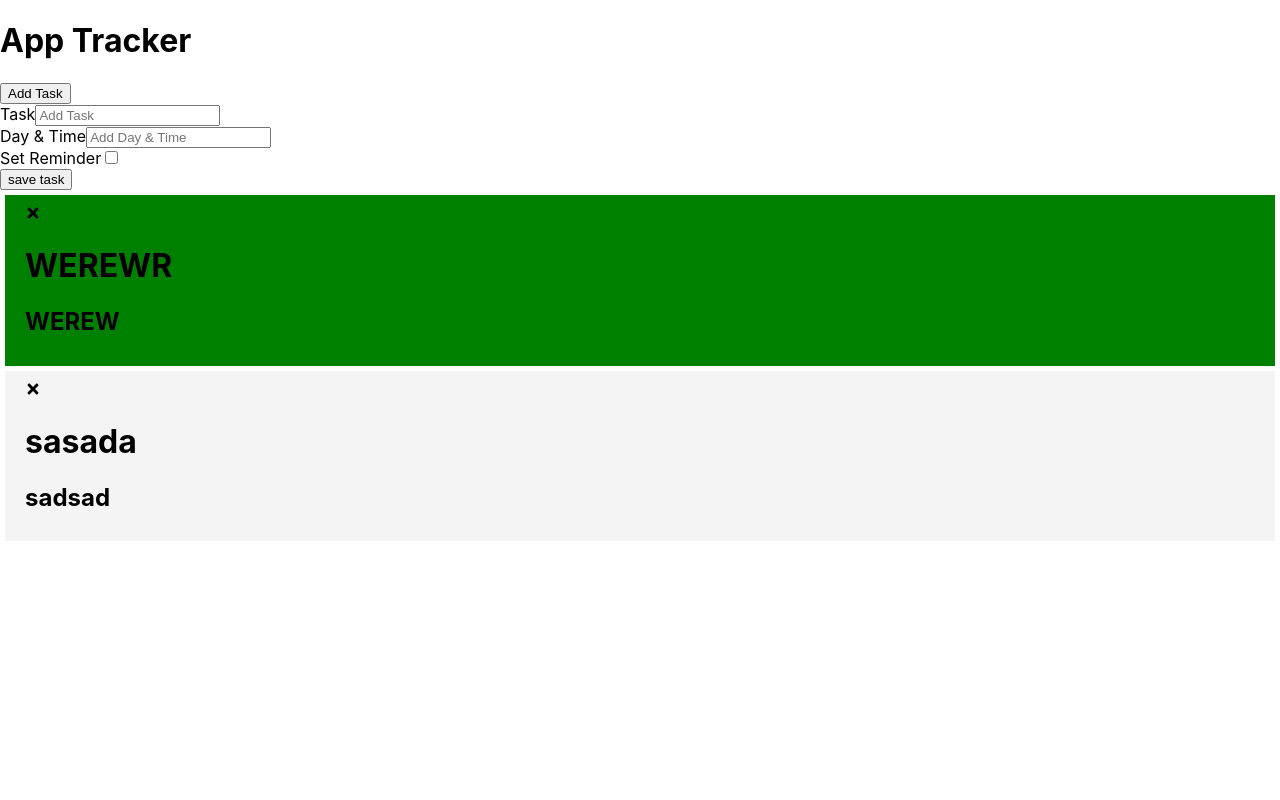
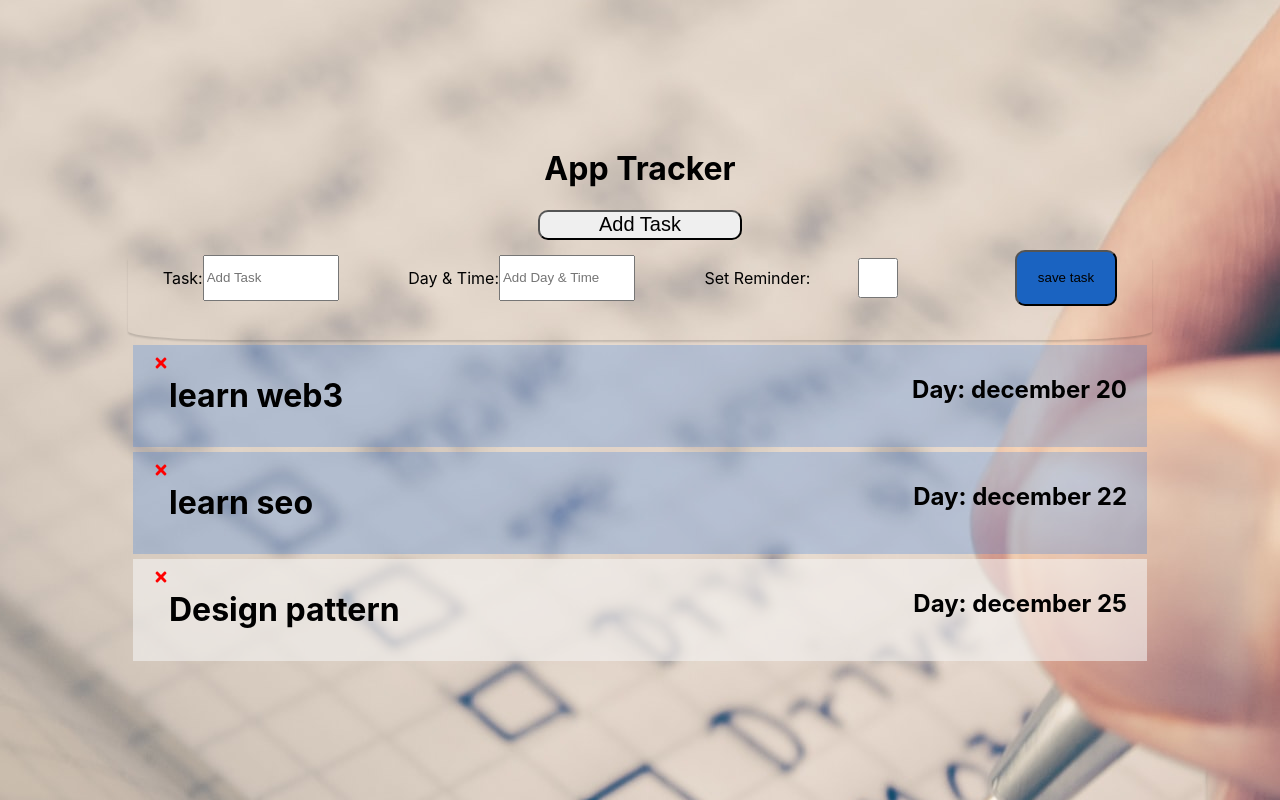
Before and after one commit to majdaleid/simple_Tasks_management, a React (Create React App) app: page / in a window 1280 px wide. Built offline with nearby package versions, Linux system fonts and the light colour scheme; data requests are answered from the project's data file.

Commit message:
toggle Add Task button + simple css

```diff
--- a/db.json
+++ b/db.json
@@ -1,16 +1,22 @@
 {
   "tasks": [
     {
-      "text": "WEREWR",
-      "day": "WEREW",
+      "text": "learn web3",
+      "day": "december 20",
       "reminder": true,
-      "id": 3
+      "id": 5
     },
     {
-      "text": "sasada",
-      "day": "sadsad",
+      "text": "learn seo",
+      "day": "december 22",
+      "reminder": true,
+      "id": 6
+    },
+    {
+      "text": "Design pattern",
+      "day": "december 25",
       "reminder": false,
-      "id": 4
+      "id": 7
     }
   ]
 }
--- a/src/App.js
+++ b/src/App.js
@@ -26,6 +26,7 @@ export default function App() {
 ]
 */
 const [tasks,setTasks]=React.useState([])
+const [showAddTask,setShowAddTask]=React.useState(true)
 
 React.useEffect(()=>{
 
@@ -120,10 +121,14 @@ const addTasktoServer=async(task)=>{
   setTasks([...tasks,json])
 }
 
+function toggleShowAddTask(){
+  setShowAddTask(prevState=>!prevState)
+}
+
   return (
     <div>
-<Header title={"App Tracker"}/>
-    <AddTask  Add={addTask}/>
+<Header title={"App Tracker"} showAddTask={showAddTask} toggleShowAddTask={toggleShowAddTask}/>
+    {showAddTask && <AddTask  Add={addTask} />}
     {tasks.length>0 ? <Tasks  Tasks={tasks} deleteTask={deleteTask} ToggleColor={ToggleColor}/>:"No Tasks" }
     </div>
 
--- a/src/components/AddTask.js
+++ b/src/components/AddTask.js
@@ -17,26 +17,26 @@ setDay('')
 setReminder(false)
 }
   return (
-    <form onSubmit={onSubmit}>
+    <form onSubmit={onSubmit} className="form">
         <div>
             <label>
-                Task
+                Task:
             </label>
             <input type="text" placeholder='Add Task' value={text} onChange={(e)=>setText(e.target.value)}></input>
         </div>
         <div>
             <label>
-             Day & Time
+             Day & Time:
             </label>
             <input type="text" placeholder='Add Day & Time' value={day} onChange={(e)=>setDay(e.target.value)}></input>
         </div>
         <div>
             <label>
-                Set Reminder
+                Set Reminder:
             </label>
             <input type="checkbox" value={reminder} checked={reminder} onChange={(e)=>setReminder(e.currentTarget.checked)}></input>
         </div>
-        <input type="submit" value="save task" />
+        <input type="submit" value="save task" className="save-task"/>
     </form>
 
   )
--- a/src/components/Header.js
+++ b/src/components/Header.js
@@ -4,7 +4,7 @@ export default function Header(props) {
   return (
    <header>
  <h1>{props.title}</h1>
- <button>Add Task</button>
+ <button className='AddTaskButton' onClick={()=>props.toggleShowAddTask()}>{props.showAddTask?"Add Task":"close"}</button>
    </header>
   )
 }
--- a/src/components/Task.js
+++ b/src/components/Task.js
@@ -3,9 +3,9 @@ import { FaTimes } from 'react-icons/fa'
 export default function Task(props) {
   return (
     <div className={`task ${props.task.reminder?"reminder":""}`} onDoubleClick={()=>props.ToggleColor(props.task.id)}>
-        <FaTimes onClick={()=>props.deleteTask(props.task.id)}/>
+        <div><FaTimes onClick={()=>props.deleteTask(props.task.id)} style={{color:"red"}}/></div>
         <h1>{props.task.text}</h1>
-        <h2>{props.task.day}</h2>
+        <h2>{`Day: ${props.task.day}`}</h2>
     </div>
   )
 }
--- a/src/index.css
+++ b/src/index.css
@@ -5,6 +5,8 @@ body {
     sans-serif;
   -webkit-font-smoothing: antialiased;
   -moz-osx-font-smoothing: grayscale;
+  padding:10%;
+  background:lightblue url(../public/toDoList.jpg) no-repeat fixed center;
 }
 
 code {
@@ -12,16 +14,24 @@ code {
     monospace;
 }
 
-
+header h1 {
+  text-align: center;
+}
 .task {
-  background: #f4f4f4;
+  background: #f4f4f491;
   margin: 5px;
   padding: 10px 20px;
   cursor: pointer;
+  display:flex;
+}
+
+
+.task > h1{
+  flex-grow: 1;
 }
 
 .task.reminder {
-  background:  green;
+  background:  rgba(42, 122, 226, 0.25)
 }
 
 .task h3 {
@@ -29,3 +39,50 @@ code {
   align-items: center;
   justify-content: space-between;
 }
+
+.form{
+  display: flex;
+  align-items: center;
+  justify-content: space-around;
+  padding-bottom: 34px;
+  box-shadow: 0px 2px 2px rgba(0, 0, 0, 0.15);
+
+  border-radius: 10%;
+  margin-top:10px;
+
+
+}
+
+.form div {
+  display: flex;
+  justify-content: center;
+  align-items: center;
+}
+button{
+  display:flex;
+  margin:auto;
+  margin-bottom: 10px;
+}
+
+.save-task{
+  background-color: rgb(26, 99, 193);
+  border-radius: 10px;
+  width: 10%;
+  height: 7vh;
+}
+
+.AddTaskButton{
+  width:20%;
+  display: flex;
+  align-items: center;
+  justify-content: center;
+  text-align: center;
+  height: 30px;
+  border-radius: 10px;
+  font-size: 20px;
+
+}
+input{
+  width: 10vw;
+  height: 5vh;
+}
```
Also changed, not shown: public/toDoList.jpg (added).
